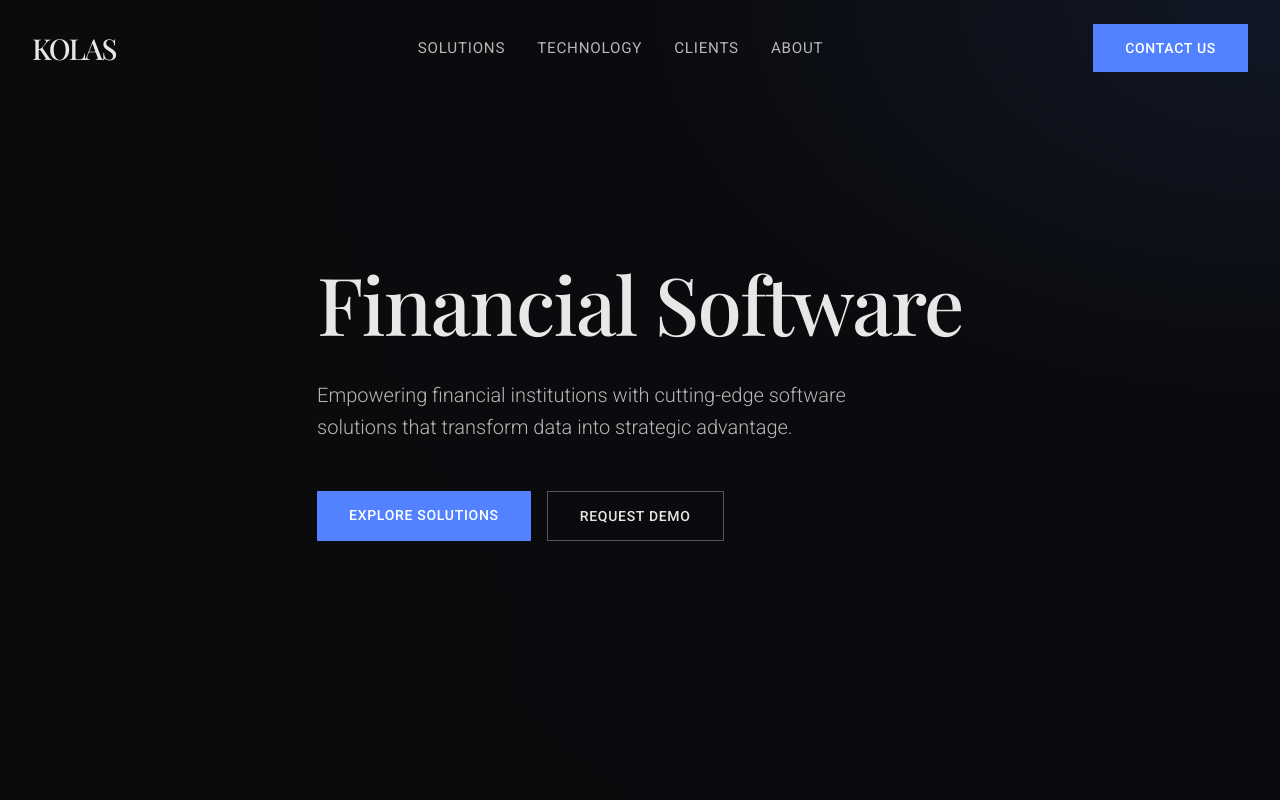
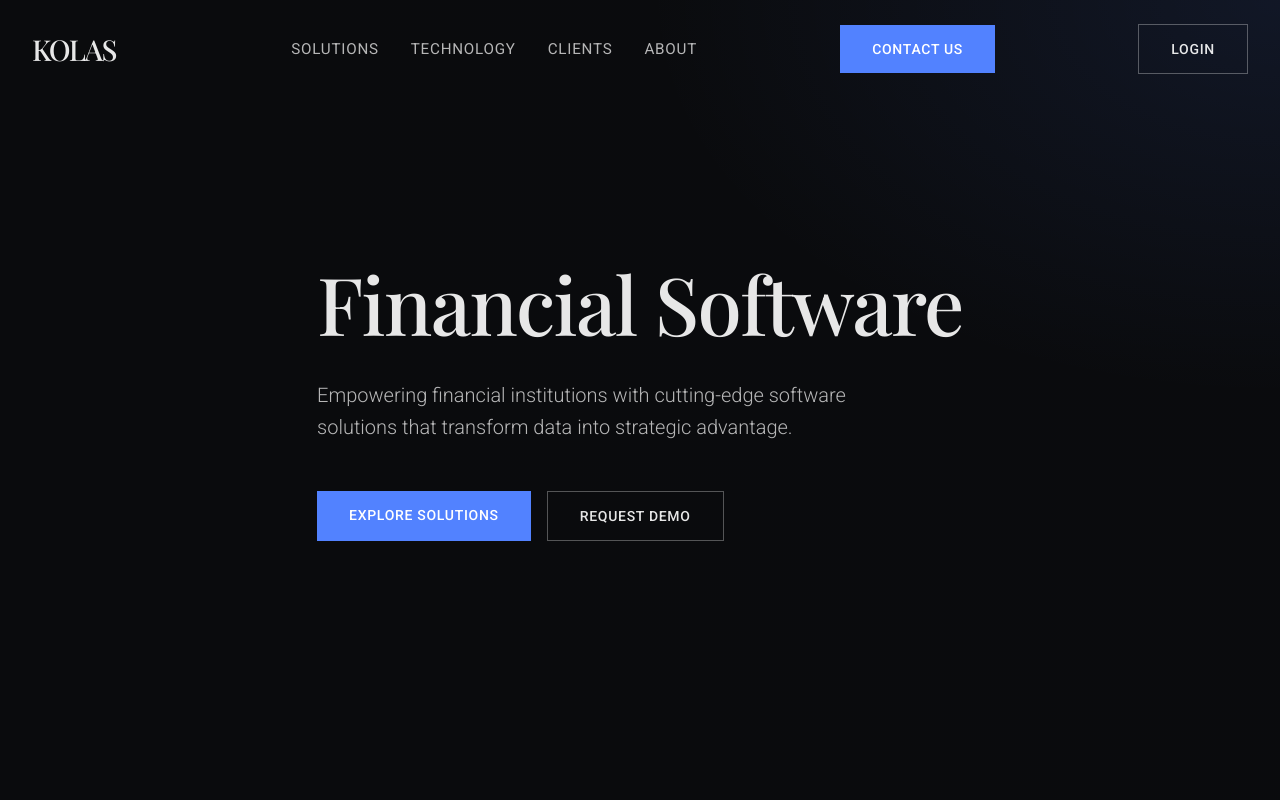
Before and after one commit to mattshintaro11/kolas, a plain HTML site: page index.html in a window 1280 px wide. Shown: the top 800 px of the page. Drawn offline with nearby package versions, Linux system fonts and the light colour scheme.

Commit message:
bagaasassd

```diff
--- a/index.html
+++ b/index.html
@@ -585,6 +585,7 @@
           <li><a href="#about">About</a></li>
         </ul>
         <a href="#contact" class="btn btn-primary">Contact Us</a>
+        <a href="https://portal.kolastechnologies.com/login" class="btn btn-outline">Login</a>
       </nav>
     </div>
   </header>
```
